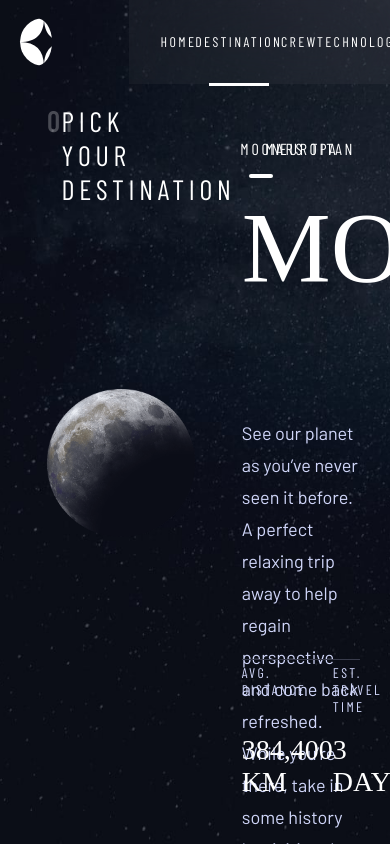
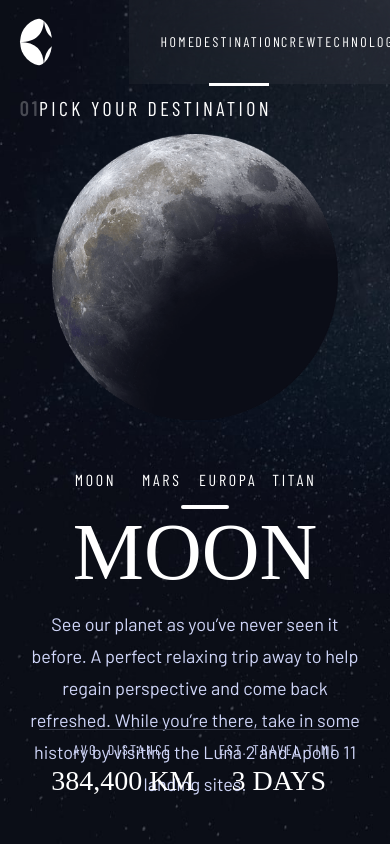
Before and after one commit to BadLice/space-tourism-website, a React (Create React App) app: page / in a window 390 px wide. Both pictures are taken after a click on the button "EXPLORE". Built offline with nearby package versions, Linux system fonts and the light colour scheme; a web font is replaced by a local one.

Commit message:
responsive tablet

```diff
--- a/src/Init.tsx
+++ b/src/Init.tsx
@@ -13,6 +13,12 @@ const Container = styled.div`
 const Text = styled(H5)`
 	width: 90%;
 	text-transform: uppercase;
+
+	@media only screen and (max-width: 768px) and (min-width: 376px) {
+		font-size: 20px;
+		line-height: 24px;
+		letter-spacing: 3.375px;
+	}
 `;
 
 const Index = styled(H5)`
@@ -21,6 +27,13 @@ const Index = styled(H5)`
 	mix-blend-mode: normal;
 	opacity: 0.25;
 	font-weight: 700;
+
+	@media only screen and (max-width: 768px) and (min-width: 376px) {
+		padding-left: 5%;
+		font-size: 20px;
+		line-height: 24px;
+		letter-spacing: 3.375px;
+	}
 `;
 
 type InitProps = {
--- a/src/destination/Destination.tsx
+++ b/src/destination/Destination.tsx
@@ -1,4 +1,4 @@
-import { fadeIn, showSlideLeft } from 'animations';
+import { fadeIn, showSlideLeft, showSlideTop } from 'animations';
 import data from 'data/data.json';
 import FadeContainer from 'FadeContainer';
 import FadeImage from 'FadeImage';
@@ -8,12 +8,19 @@ import styled from 'styled-components';
 import { Body, H2, S1, S2 } from 'Typography';
 import Tabs from './Tabs';
 
-const Row = styled.div`
+const Container = styled.div`
 	display: flex;
 	flex-direction: row;
 	align-items: center;
 	height: 85%;
 	padding-top: 5%;
+
+	@media only screen and (max-width: 768px) and (min-width: 376px) {
+		flex-direction: column;
+		height: 85%;
+		justify-content: center;
+		padding-top: 3%;
+	}
 `;
 
 const PlanetContainer = styled.div`
@@ -25,6 +32,15 @@ const PlanetContainer = styled.div`
 	align-items: flex-end;
 	padding-bottom: 10%;
 	padding-left: 12%;
+
+	@media only screen and (max-width: 768px) and (min-width: 376px) {
+		width: 100%;
+		height: 50%;
+		align-items: center;
+		justify-content: center;
+		padding-left: 0;
+		padding-bottom: 0;
+	}
 `;
 
 const ImageContainer = styled.div`
@@ -33,6 +49,11 @@ const ImageContainer = styled.div`
 	display: flex;
 	flex-direction: row;
 	animation: ${showSlideLeft} 1s ease-in-out, ${fadeIn} 1s ease-in-out;
+
+	@media only screen and (max-width: 768px) and (min-width: 376px) {
+		justify-content: center;
+		animation: ${showSlideTop} 1s ease-in-out, ${fadeIn} 1s ease-in-out;
+	}
 `;
 
 const Image = styled(FadeImage)`
@@ -40,6 +61,11 @@ const Image = styled(FadeImage)`
 	height: auto;
 	max-width: 455px;
 	max-height: 455px;
+
+	@media only screen and (max-width: 768px) and (min-width: 376px) {
+		max-width: 300px;
+		max-height: 300px;
+	}
 `;
 
 const InformationContainer = styled.div`
@@ -52,6 +78,22 @@ const InformationContainer = styled.div`
 	padding-bottom: 10%;
 	padding-left: 12%;
 	padding-top: 5%;
+
+	@media only screen and (max-width: 768px) and (min-width: 376px) {
+		flex-direction: column;
+		width: 100%;
+		height: 50%;
+		align-items: center;
+		justify-content: center;
+		padding-left: 0;
+	}
+`;
+
+const TextContainer = styled(FadeContainer)`
+	@media only screen and (max-width: 768px) and (min-width: 376px) {
+		justify-content: center;
+		align-items: center;
+	}
 `;
 
 const TabsContainer = styled.div`
@@ -63,12 +105,26 @@ const Name = styled(H2)`
 	text-transform: uppercase;
 	padding-top: 10%;
 	height: 35%;
+
+	@media only screen and (max-width: 768px) and (min-width: 376px) {
+		padding-top: 5%;
+		width: 100%;
+		font-weight: 400;
+		font-size: 80px;
+		line-height: 92px;
+		text-align: center;
+	}
 `;
 
 const Description = styled(Body)`
 	height: 35%;
 	width: 80%;
 	color: #d0d6f9;
+
+	@media only screen and (max-width: 768px) and (min-width: 376px) {
+		width: 85%;
+		text-align: center;
+	}
 `;
 
 const Divider = styled.div`
@@ -84,6 +140,11 @@ const DataContainer = styled.div`
 	grid-template-columns: auto auto;
 	padding-top: 3%;
 	row-gap: 20%;
+
+	@media only screen and (max-width: 768px) and (min-width: 376px) {
+		width: 80%;
+		text-align: center;
+	}
 `;
 
 const Legend = styled(S2)`
@@ -98,7 +159,7 @@ const Destination = () => {
 	const planet = destinations[selected];
 
 	return (
-		<Row>
+		<Container>
 			<PlanetContainer>
 				<Init index='01' text='pick your destination' />
 				<ImageContainer>
@@ -114,7 +175,7 @@ const Destination = () => {
 					/>
 				</TabsContainer>
 				{destinations.map((planet, i) => (
-					<FadeContainer key={i} $show={i === selected}>
+					<TextContainer key={i} $show={i === selected}>
 						<Name>{planet.name}</Name>
 						<Description>{planet.description}</Description>
 						<Divider />
@@ -124,10 +185,10 @@ const Destination = () => {
 							<Data>{planet.distance}</Data>
 							<Data>{planet.travel}</Data>
 						</DataContainer>
-					</FadeContainer>
+					</TextContainer>
 				))}
 			</InformationContainer>
-		</Row>
+		</Container>
 	);
 };
 
--- a/src/destination/Tabs.tsx
+++ b/src/destination/Tabs.tsx
@@ -1,6 +1,7 @@
 import { useState } from 'react';
 import styled, { keyframes } from 'styled-components';
 import { Nav1 } from 'Typography';
+import useMediaQuery from 'useMediaQuery';
 
 type TabsProps = {
 	data: Array<{ label: string }>;
@@ -11,6 +12,7 @@ type TabsProps = {
 type IndicatorProps = {
 	$currentPath: number;
 	$previousPath: number;
+	$size: number;
 };
 
 const List = styled.ul`
@@ -20,6 +22,11 @@ const List = styled.ul`
 	justify-content: left;
 	align-items: center;
 	padding-left: 5%;
+
+	@media only screen and (max-width: 768px) and (min-width: 376px) {
+		justify-content: center;
+		padding-left: 0;
+	}
 `;
 
 const Item = styled.li`
@@ -40,20 +47,24 @@ const IndicatorContainer = styled.div`
 	display: flex;
 	flex-direction: row;
 	justify-content: left;
+
+	@media only screen and (max-width: 768px) and (min-width: 376px) {
+		justify-content: center;
+	}
 `;
 
-const slide = ({ $currentPath, $previousPath }: IndicatorProps) => keyframes`
+const slide = ({ $currentPath, $previousPath, $size }: IndicatorProps) => keyframes`
 	0%{
-		margin-left: ${$previousPath * 17}%;
+		margin-left: ${$previousPath * $size}%;
 	}
 	70% {
-		margin-left: ${$currentPath * 17 + ($previousPath > $currentPath ? -1 : 1)}%;
+		margin-left: ${$currentPath * $size + ($previousPath > $currentPath ? -1 : 1)}%;
 	}
 	90% {
-		margin-left: ${$currentPath * 17 + ($previousPath > $currentPath ? 1 : -1)}%;
+		margin-left: ${$currentPath * $size + ($previousPath > $currentPath ? 1 : -1)}%;
 	}
 	100%  {
-		margin-left: ${$currentPath * 17}%;
+		margin-left: ${$currentPath * $size}%;
 	}
 `;
 
@@ -61,8 +72,8 @@ const Indicator = styled.div<IndicatorProps>`
 	border-radius: 2px;
 	height: 4px;
 	background-color: white;
-	width: 17%;
-	margin-left: ${({ $currentPath }) => $currentPath * 17}%;
+	width: ${({ $size }) => $size}%;
+	margin-left: ${({ $currentPath, $size }) => $currentPath * $size}%;
 	animation: ${(props) => slide(props)} 0.2s ease-in;
 `;
 
@@ -74,8 +85,22 @@ const NavButton = styled.a`
 	align-items: center;
 `;
 
+const Text = styled(Nav1)`
+	@media only screen and (max-width: 768px) and (min-width: 376px) {
+		font-weight: 400;
+		font-size: 16px;
+		line-height: 19px;
+		letter-spacing: 2.7px;
+		color: #ffffff;
+	}
+`;
+
 const Tabs = ({ data, selected, setSelected }: TabsProps) => {
 	const [previousSelected, setPreviousSelected] = useState(0);
+
+	const isTablet = useMediaQuery('(max-width: 768px)');
+
+	let indicatorSize = isTablet ? 13 : 17;
 
 	const handleClickNav = (e: React.MouseEvent<HTMLLIElement, MouseEvent>, p: number) => {
 		e.preventDefault();
@@ -89,13 +114,17 @@ const Tabs = ({ data, selected, setSelected }: TabsProps) => {
 				{data.map(({ label }, id) => (
 					<Item key={id} onClick={(e) => handleClickNav(e, id)}>
 						<NavButton href='/'>
-							<Nav1>{label}</Nav1>
+							<Text>{label}</Text>
 						</NavButton>
 					</Item>
 				))}
 			</List>
 			<IndicatorContainer>
-				<Indicator $currentPath={selected} $previousPath={previousSelected} />
+				<Indicator
+					$currentPath={selected}
+					$previousPath={previousSelected}
+					$size={indicatorSize}
+				/>
 			</IndicatorContainer>
 		</>
 	);
```
